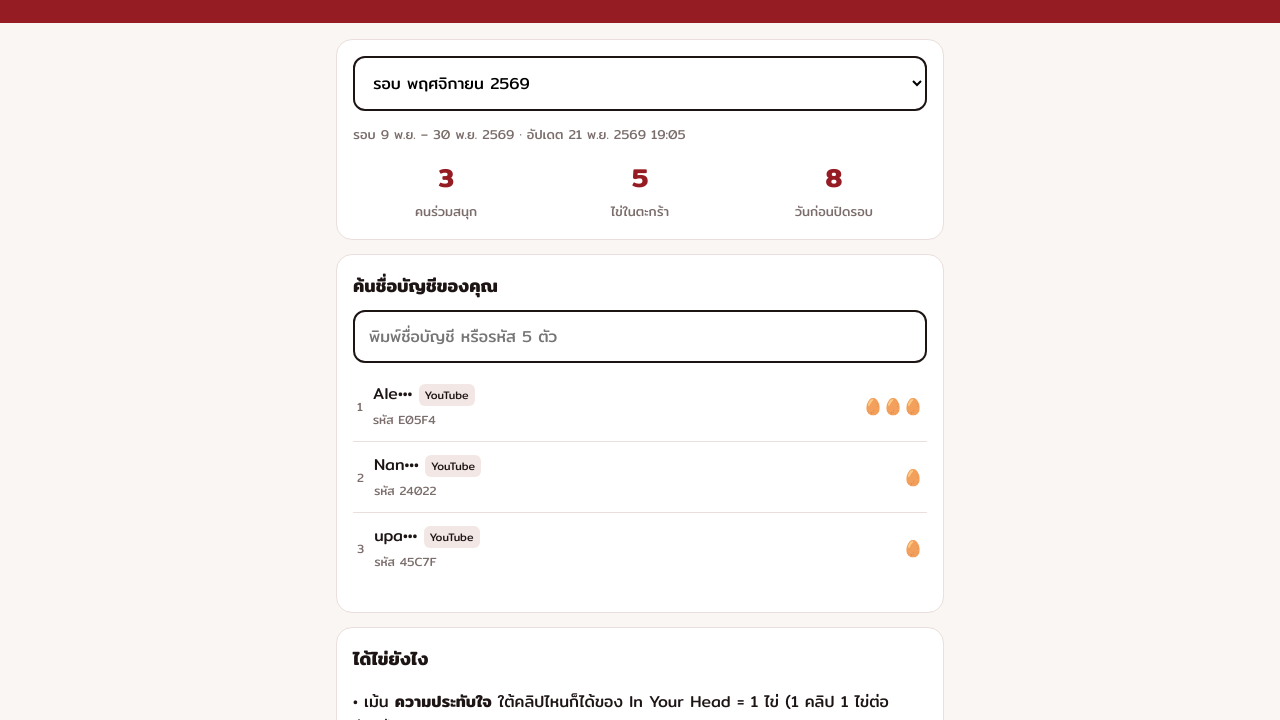
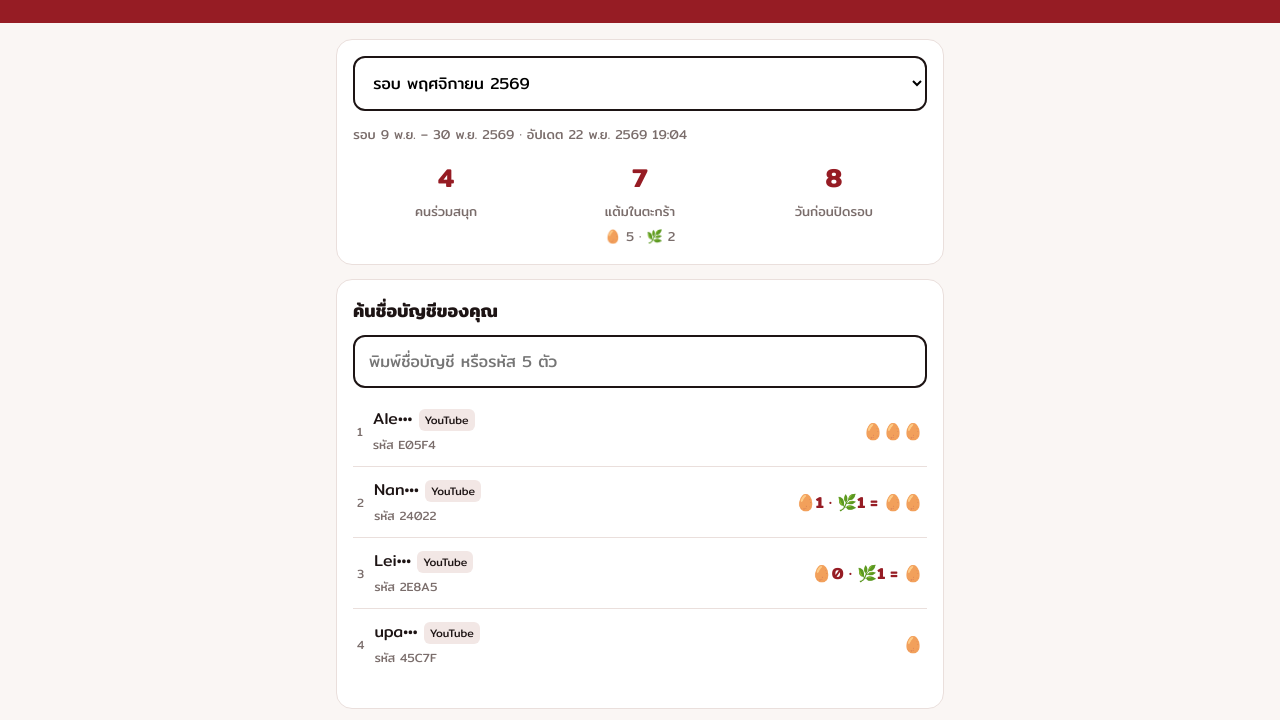
Before and after one commit to inyourheadclub/inyourheadclub.github.io, a plain HTML site: page eggs/index.html in a window 1280 px wide. Shown: the part 152-872 px from the top of the page. Drawn offline with Linux system fonts and the light colour scheme.

Commit message:
eggs: อัปเดต 2026-11-23 02:04

```diff
--- a/eggs/eggs.json
+++ b/eggs/eggs.json
@@ -1 +1 @@
-{"rounds":{"2026-11":{"month":"2026-11","updated":"2026-11-22T02:05:00+07:00","window":["2026-11-10T00:00:00+07:00","2026-12-01T00:00:00+07:00"],"total":5,"lock":null,"result":null,"people":[{"c":"E05F4","n":"Ale•••","p":"yt","e":3},{"c":"24022","n":"Nan•••","p":"yt","e":1},{"c":"45C7F","n":"upa•••","p":"yt","e":1}]}},"latest":"2026-11"}
+{"rounds":{"2026-11":{"month":"2026-11","updated":"2026-11-23T02:04:39+07:00","window":["2026-11-10T00:00:00+07:00","2026-12-01T00:00:00+07:00"],"total":7,"lock":null,"result":null,"by_show":{"zt":5,"sabaan":2},"people":[{"c":"E05F4","n":"Ale•••","p":"yt","e":3,"z":3,"o":0},{"c":"24022","n":"Nan•••","p":"yt","e":2,"z":1,"o":1},{"c":"2E8A5","n":"Lei•••","p":"yt","e":1,"z":0,"o":1},{"c":"45C7F","n":"upa•••","p":"yt","e":1,"z":1,"o":0}]}},"latest":"2026-11"}
--- a/eggs/index.html
+++ b/eggs/index.html
@@ -23,12 +23,12 @@ h2{font-size:18px;margin:0 0 10px;font-weight:600}.mute{color:var(--mute);font-s
 <header><span class="egg"></span><h1>เช็กไข่ซอมบี้</h1><p>เม้นความประทับใจ 1 คลิป = 1 ไข่ · ลุ้นของรางวัลทุกสิ้นเดือน</p></header>
 <main>
  <div class="card"><select id="round"></select><p class="mute" id="when"></p>
-  <div class="stats"><div><b id="sPeople">-</b><span>คนร่วมสนุก</span></div><div><b id="sEggs">-</b><span>ไข่ในตะกร้า</span></div><div><b id="sDays">-</b><span>วันก่อนปิดรอบ</span></div></div></div>
+  <div class="stats"><div><b id="sPeople">-</b><span>คนร่วมสนุก</span></div><div><b id="sEggs">-</b><span>แต้มในตะกร้า</span><span class="mute" id="sBy"></span></div><div><b id="sDays">-</b><span>วันก่อนปิดรอบ</span></div></div></div>
  <div class="card win" id="result" hidden></div>
  <div class="card"><h2>ค้นชื่อบัญชีของคุณ</h2><input id="q" placeholder="พิมพ์ชื่อบัญชี หรือรหัส 5 ตัว" autocomplete="off"><div id="list" style="margin-top:8px"></div><p class="mute" id="more"></p></div>
  <div class="card" id="lock" hidden></div>
  <div class="card"><h2>ได้ไข่ยังไง</h2>
-  <p>• เม้น <b>ความประทับใจ</b> ใต้คลิปไหนก็ได้ของ In Your Head = 1 ไข่ (1 คลิป 1 ไข่ต่อบัญชี)<br>• YouTube / Facebook นับให้เอง · TikTok / IG แคปคอมเมนต์ส่ง LINE OA พิมพ์ <b>"ส่งไข่"</b><br>• ฟรี ไม่ต้องซื้ออะไร · เม้นแค่ "A" / อีโมจิ ไม่นับ</p>
+  <p>• ไข่ซอมบี้ (Zombie Talk) กับ ช่อมะกอก (สาบานรีวิว) = 1 แต้มเท่ากัน นับรวมเป็นของคุณคนเดียว<br>• เม้น <b>ความประทับใจ</b> ใต้คลิปไหนก็ได้ของ In Your Head = 1 ไข่ (1 คลิป 1 ไข่ต่อบัญชี)<br>• YouTube / Facebook นับให้เอง · TikTok / IG แคปคอมเมนต์ส่ง LINE OA พิมพ์ <b>"ส่งไข่"</b><br>• ฟรี ไม่ต้องซื้ออะไร · เม้นแค่ "A" / อีโมจิ ไม่นับ</p>
   <a class="btn" id="lineBtn" href="https://lin.ee/5fIVjDN">LINE OA In Your Head</a>
   <p class="mute">กิจกรรมนี้ไม่ได้รับการสนับสนุนหรือดำเนินการโดย YouTube, Meta หรือ TikTok · ชื่อแสดงแค่ 3 ตัวแรก</p></div>
 </main>
@@ -40,7 +40,7 @@ let D, R;
 function render() {
   R = D.rounds[$('round').value]; const [a, b] = R.window.map(x => new Date(x)), now = new Date();
   $('when').textContent = `รอบ ${a.toLocaleDateString('th-TH', {day: 'numeric', month: 'short'})} – ${new Date(b - 1).toLocaleDateString('th-TH', {day: 'numeric', month: 'short', year: 'numeric'})} · อัปเดต ${new Date(R.updated).toLocaleString('th-TH', {dateStyle: 'medium', timeStyle: 'short'})}`;
-  $('sPeople').textContent = R.people.length; $('sEggs').textContent = R.total; $('sDays').textContent = Math.max(0, Math.ceil((b - now) / 864e5));
+  $('sPeople').textContent = R.people.length; $('sEggs').textContent = R.total; const by = R.by_show || {zt: R.total, sabaan: 0}; $('sBy').innerHTML = `<br>🥚 ${by.zt} · 🌿 ${by.sabaan}`; $('sDays').textContent = Math.max(0, Math.ceil((b - now) / 864e5));
   const r = R.result; $('result').hidden = !r;
   if (r) $('result').innerHTML = `<h2>🏆 ผู้ชนะรอบนี้ (${esc(r.mode)}${r.lotto ? ' · เลขสลาก ' + esc(r.lotto) : ''})</h2>` + r.winners.map(w => `<div class="row"><span class="e">#${w.rank}</span><span class="n">${esc(w.n)} <span class="pf">${PF[w.p] || w.p}</span><br><span class="c">รหัส ${w.c}</span></span><span class="c">${esc(w.prize || '')}</span></div>`).join('') + '<p class="mute">ผู้ชนะทัก LINE OA ภายใน 7 วัน</p>';
   $('lock').hidden = !R.lock;
@@ -51,7 +51,7 @@ function list() {
   const q = $('q').value.trim(), qm = mask(q).toLowerCase(), qc = q.toUpperCase();
   const hit = !q ? R.people : R.people.filter(p => p.c === qc || p.n.toLowerCase().replace('•••', '').startsWith(qm) || (q.length < 3 && p.n.toLowerCase().includes(q.toLowerCase())));
   const show = hit.slice(0, q ? 50 : 20);
-  $('list').innerHTML = show.length ? show.map((p, i) => `<div class="row"><span class="c">${q ? '' : i + 1}</span><span class="n">${esc(p.n)} <span class="pf">${PF[p.p] || p.p}</span><br><span class="c">รหัส ${p.c}</span></span><span class="e">${'🥚'.repeat(Math.min(p.e, 5))}${p.e > 5 ? ' ×' + p.e : ''}</span></div>`).join('')
+  $('list').innerHTML = show.length ? show.map((p, i) => `<div class="row"><span class="c">${q ? '' : i + 1}</span><span class="n">${esc(p.n)} <span class="pf">${PF[p.p] || p.p}</span><br><span class="c">รหัส ${p.c}</span></span><span class="e">${p.o ? `🥚${p.z ?? p.e - p.o} · 🌿${p.o} = ` : ''}${'🥚'.repeat(Math.min(p.e, 5))}${p.e > 5 ? ' ×' + p.e : ''}</span></div>`).join('')
     : `<p class="mute">${q ? 'ยังไม่เจอ ลองพิมพ์ 3 ตัวแรกของชื่อบัญชี (อัปเดตทุกคืน)' : 'ยังไม่มีไข่ในรอบนี้ เป็นคนแรกเลย!'}</p>`;
   $('more').textContent = !q && hit.length > 20 ? `แสดง 20 อันดับแรกจาก ${hit.length} คน · พิมพ์ชื่อเพื่อค้น` : '';
 }
```
